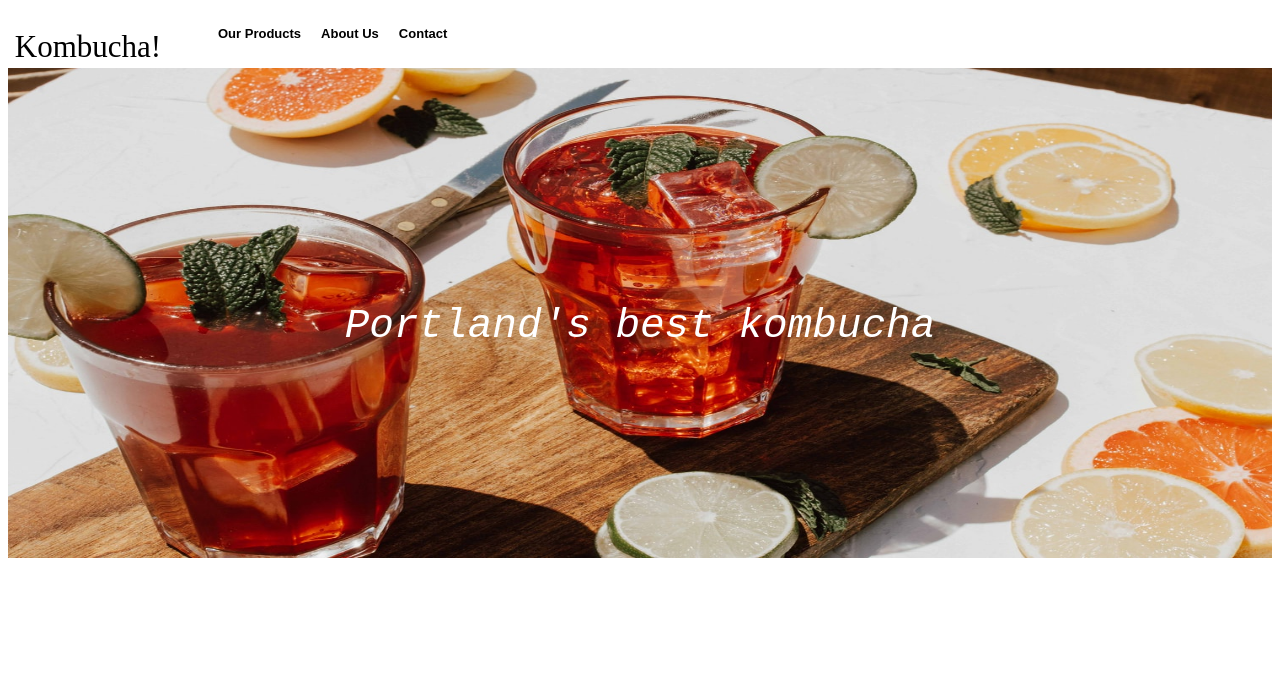
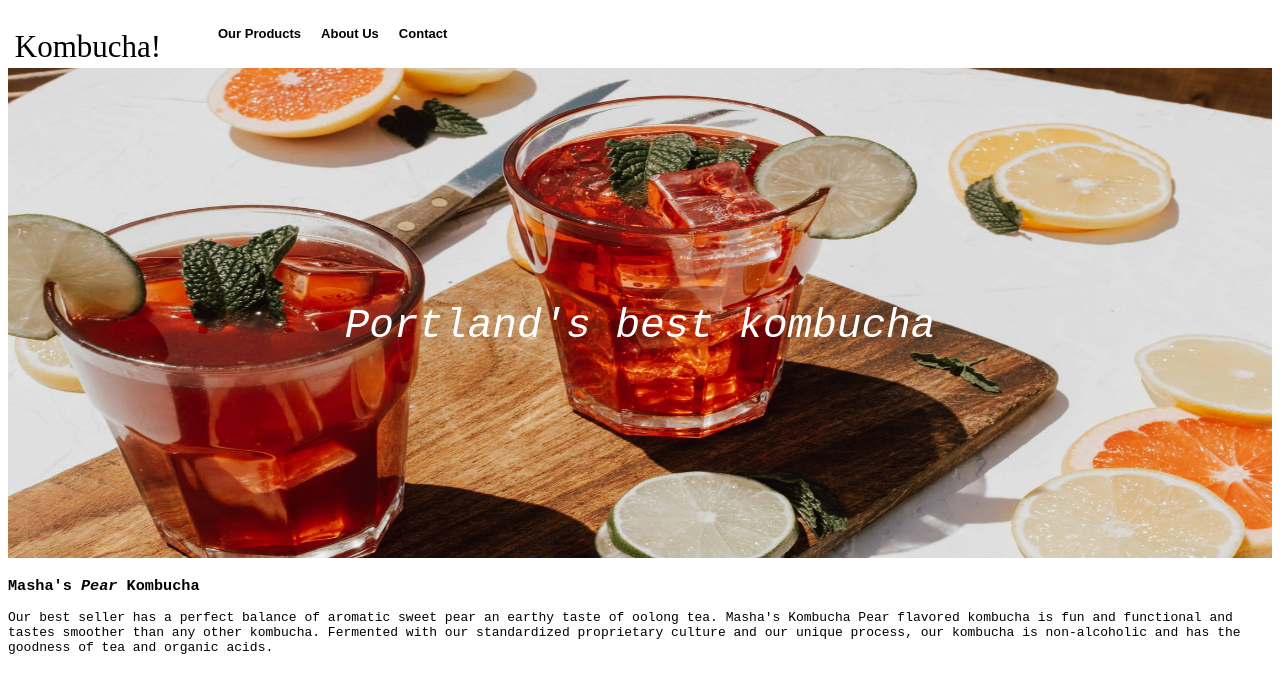
Before and after one commit to mashachicken/kombucha_store_statefull, a React (Create React App) app: page /#/pear in a window 1280 px wide. Shown: the top 692 px of the page. Built offline with nearby package versions, Linux system fonts and the light colour scheme.

Commit message:
upadate readme

```diff
--- a/src/App.js
+++ b/src/App.js
@@ -6,6 +6,7 @@ import { Switch, Route } from 'react-router-dom';
 import BodyImage from './BodyImage';
 import AboutUs from './AboutUs';
 import Contact from './Contact'
+import Pear from './Pear'
 
 function App(){
   return (
@@ -20,6 +21,7 @@ function App(){
         <Route path='/new-kombucha' component={NewKombucha} />
         <Route path='/about-us' component={AboutUs} />
         <Route path='/contact' component={Contact} />
+        <Route path='/pear' component={Pear} />
     </Switch>
     </div>
   );
--- /dev/null
+++ b/src/Pear.jsx
@@ -0,0 +1,14 @@
+import React from 'react';
+
+function Pear() {
+  const font = {
+    fontFamily: 'Monospace'
+  }
+  return (
+    <div style={font}>
+    <h3> Masha's <em>Pear</em> Kombucha</h3>
+    <p> Our best seller has a perfect balance of aromatic sweet pear an earthy taste of oolong tea. Masha's Kombucha Pear flavored kombucha is fun and functional and tastes smoother than any other kombucha. Fermented with our standardized proprietary culture and our unique process, our kombucha is non-alcoholic and has the goodness of tea and organic acids.</p>
+    </div>
+  )
+}
+export default Pear
```
Also changed, not shown: public/diagram.png, 1 other file (tests, documents, lock files or other folders).
